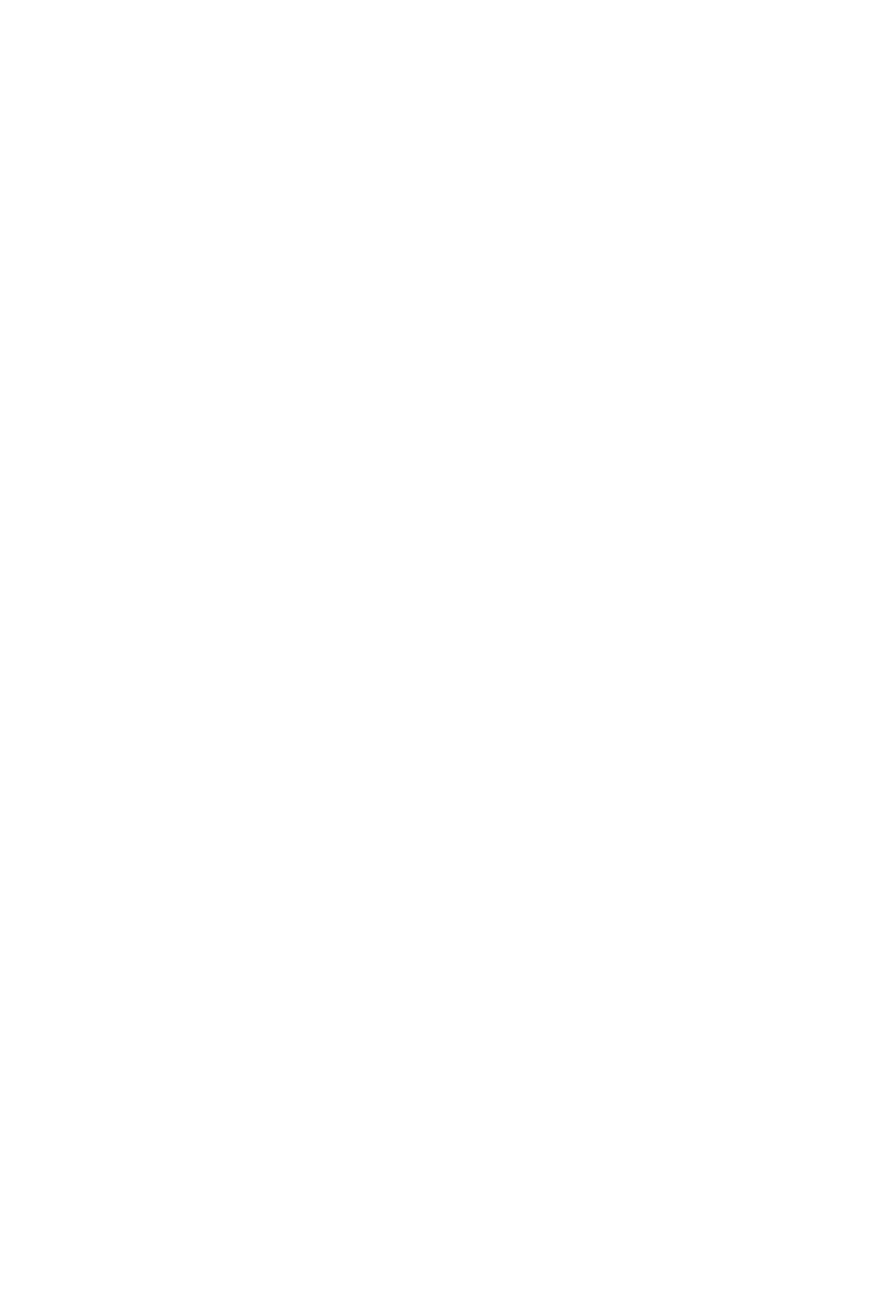
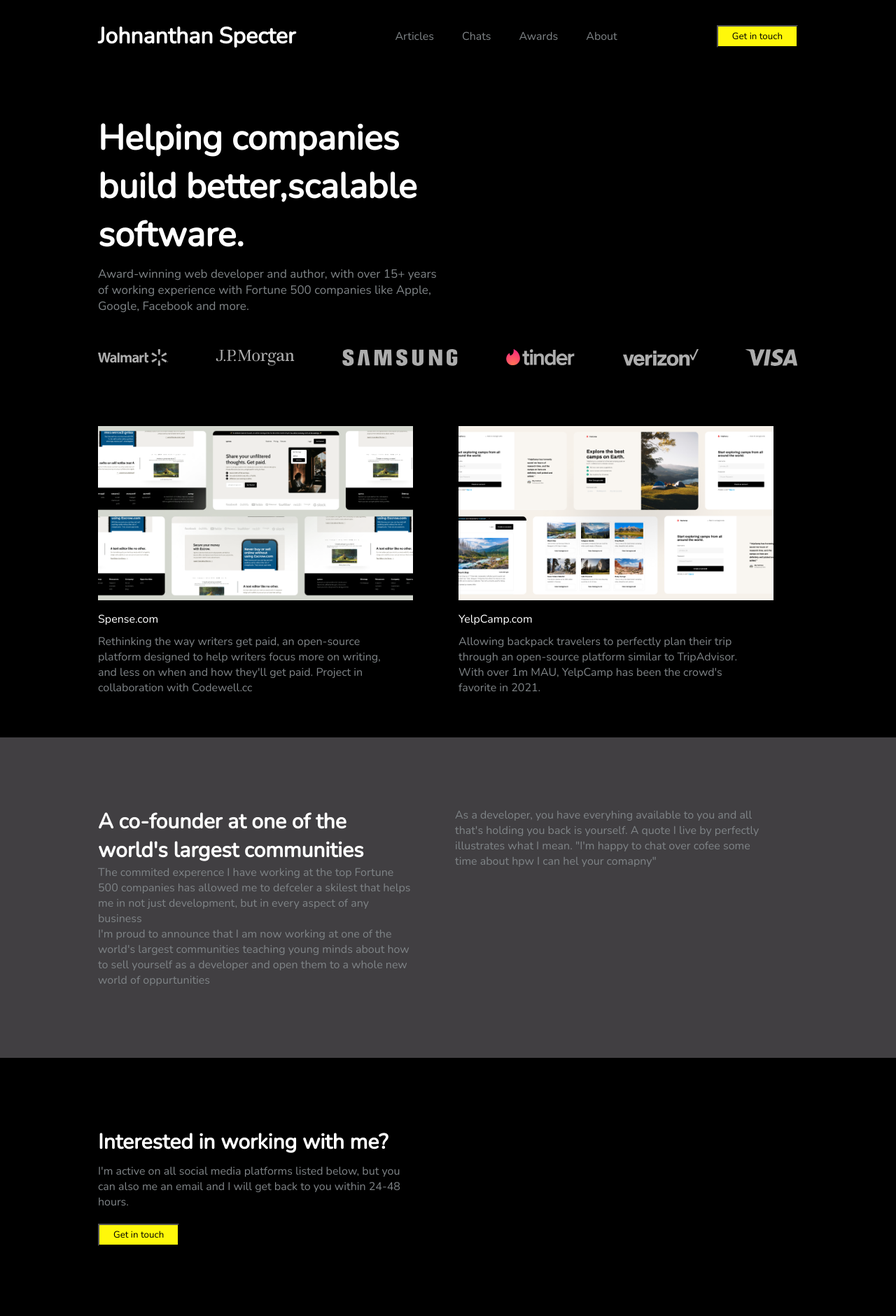
Before and after one commit to arunprasath13/Web-Developer-Portfolio, a plain HTML site: page index.html in a window 1280 px wide. Shown: the whole page at 70% size. Before the commit the page ends 800 px from the top, so only its background shows below. Drawn offline with nearby package versions, Linux system fonts and the light colour scheme.

Commit message:
Till now I have created This for desktop view and Tablet view

```diff
--- a/index.html
+++ b/index.html
@@ -1,12 +1,107 @@
 <!DOCTYPE html>
 <html lang="en">
+
 <head>
     <meta charset="UTF-8">
     <meta http-equiv="X-UA-Compatible" content="IE=edge">
     <meta name="viewport" content="width=device-width, initial-scale=1.0">
     <title>Web Developer Portfolio</title>
+    <link rel="stylesheet" href="style.css">
+    <link rel="preconnect" href="https://fonts.googleapis.com">
+    <link rel="preconnect" href="https://fonts.gstatic.com" crossorigin>
+    <link href="https://fonts.googleapis.com/css2?family=Nunito&display=swap" rel="stylesheet">
 </head>
+
 <body>
+    <header>
+        <div class="container">
+            <div class="inside-header">
+                <h1>Johnanthan Specter</h1>
+                <div class="ul">
+                    <li>Articles</li>
+                    <li>Chats</li>
+                    <li>Awards</li>
+                    <li>About</li>
+                </div>
+                <button>Get in touch</button>
+                <img src="./Assets/Hamburger Menu.svg" id="menu">
+            </div>
+        </div>
+    </header>
+    <section class="mission-section">
+        <div class="container">
+            <div class="moto">
+                <h2>Helping companies build better,scalable software.</h2>
+                <p>Award-winning web developer and author, with over 15+ years of working experience with Fortune 500
+                    companies like Apple, Google, Facebook and more.</p>
+            </div>
+        </div>
+        <section class="sponsers-section">
+            <div class="container">
+                <div class="inside-sponsers-section">
+                    <a><img src="./Assets/Logos/Walmart.svg"></a>
+                    <a><img src="./Assets/Logos/JP Morgan.svg"></a>
+                    <a><img src="./Assets/Logos/Samsung.svg"></a>
+                    <a><img src="./Assets/Logos/Tinder.svg"></a>
+                    <a><img src="./Assets/Logos/Verizon.svg"></a>
+                    <a><img src="./Assets/Logos/Visa.svg"></a>
+                </div>
+            </div>
+        </section>
+        <section>
+            <div class="container">
+                <div class="inside-link-section">
+                    <div class="left-part-of-link-section">
+                        <img src="./Assets/Spense.png">
+                        <a>Spense.com</a>
+                        <p>Rethinking the way writers get paid, an open-source platform designed to help writers focus
+                            more on writing, and less on when and how they'll get paid. Project in collaboration with
+                            Codewell.cc</p>
+                    </div>
+                    <div class="right-part-of-link-section">
+                        <img src="./Assets/YelpCamp.png">
+                        <a>YelpCamp.com</a>
+                        <p>Allowing backpack travelers to perfectly plan their trip through an open-source platform
+                            similar to TripAdvisor. With over 1m MAU, YelpCamp has been the crowd's favorite in 2021.
+                        </p>
+                    </div>
+                </div>
+            </div>
+        </section>
+    </section>
+    <section class="quotes">
+        <div class="container">
+            <div class="inside-quotes-section">
+                <div class="left-part-of-quotes-section">
+                    <h3>A co-founder at one of the world's largest communities</h3>
+                    <p>The commited experence I have working at the top Fortune 500 companies has allowed me to defceler
+                        a skilest that helps me in not just development, but in every aspect of any business</p>
+                    <p>I'm proud to announce that I am now working at one of the world's largest communities teaching
+                        young minds about how to sell yourself as a developer and open them to a whole new world of
+                        oppurtunities
+                    </p>
+                </div>
+                <div class="right-part-of-quotes-section">
+                    <p>
+                        As a developer, you have everyhing available to you and all that's holding you back is yourself.
+                        A quote I live by perfectly illustrates what I mean.
+                        "I'm happy to chat over cofee some time about hpw I can hel your comapny"
+                    </p>
+                </div>
+            </div>
+        </div>
+    </section>
+
+    <section class="work">
+        <div class="container">
+            <div class="inside-work-section">
+                <h3>Interested in working with me?</h3>
+                <p>I'm active on all social media platforms listed below, but you can also me an email and I will get back to you within 24-48 hours.</p>
+                <button>Get in touch</button>
+            </div>
+        </div>
+    </section>
 
 </body>
+
 </html>
--- a/style.css
+++ b/style.css
@@ -0,0 +1,232 @@
+* {
+    padding: 0;
+    margin: 0;
+    box-sizing: border-box;
+    font-family: 'Nunito', sans-serif;
+    /* overflow: hidden; */
+}
+
+:root {
+    --black: #000000;
+    --grey: #7F8487;
+}
+
+header {
+    width: 100%;
+    background-color: var(--black);
+}
+
+.container {
+    max-width: 1000px;
+    margin: 0 auto;
+}
+
+.inside-header {
+    display: flex;
+    justify-content: space-between;
+    align-items: center;
+    padding: 30px 0px;
+}
+
+.inside-header h1 {
+    color: white;
+}
+
+
+.ul {
+    display: flex;
+    align-items: center;
+}
+
+li {
+    list-style-type: none;
+    margin: 0px 20px;
+    color: #7F8487;
+    cursor: pointer;
+}
+
+
+li:hover {
+    color: red;
+}
+
+.inside-header button {
+    padding: 5px 20px;
+    background-color: #FFF80A;
+}
+
+.mission-section {
+    padding: 60px 0px;
+    background-color: var(--black);
+}
+
+.moto h2 {
+    font-size: 50px;
+    width: 50%;
+    color: white;
+}
+
+.moto p {
+    width: 50%;
+    font-size: 17px;
+    margin-top: 10px;
+    color: var(--grey)
+}
+
+.inside-sponsers-section {
+    display: flex;
+    flex-direction: row;
+    flex-wrap: wrap;
+    justify-content: space-between;
+    flex-direction: row;
+    align-items: center;
+    padding: 50px 0px 0px 0px;
+}
+
+.inside-link-section {
+    display: flex;
+    gap: 5px;
+    margin: 80px auto 0 auto;
+}
+
+.inside-link-section .left-part-of-link-section {
+    width: 45%
+}
+
+.inside-link-section .right-part-of-link-section {
+    margin-left: 60px;
+    width: 45%;
+}
+
+.inside-link-section .left-part-of-link-section a,
+.inside-link-section .right-part-of-link-section a {
+    display: block;
+    margin-top: 10px;
+    color: white;
+}
+
+.inside-link-section .left-part-of-link-section p,
+.inside-link-section .right-part-of-link-section p {
+    color: var(--grey);
+    width: 90%;
+    margin-top: 10px;
+    display: block;
+}
+
+.inside-link-section .left-part-of-link-section img,
+.inside-link-section .right-part-of-link-section img {
+    width: 100%;
+    margin-right: 0;
+}
+
+
+.quotes {
+    padding: 100px 0px;
+    background-color: #413F42;
+}
+
+.inside-quotes-section {
+    display: flex;
+}
+
+.left-part-of-quotes-section {
+    width: 45%;
+    color: var(--grey);
+}
+
+.left-part-of-quotes-section h3 {
+    font-size: 30px;
+    color: white;
+}
+
+.right-part-of-quotes-section {
+    width: 45%;
+    margin-left: 60px;
+    color: var(--grey);
+}
+
+.work {
+    padding: 100px 0px;
+    background-color: black;
+}
+
+.inside-work-section {
+    width: 50%;
+    background-color: var(--black);
+}
+
+.inside-work-section h3 {
+    font-size: 30px;
+    color: white;
+}
+
+.inside-work-section p {
+    width: 90%;
+    margin-top: 10px;
+    color: var(--grey)
+}
+
+.inside-work-section button {
+    padding: 5px 20px;
+    background-color: #FFF80A;
+    margin-top: 20px;
+}
+
+#menu {
+    display: none;
+}
+
+
+@media screen and (min-width: 700px) and (max-width: 1049px) {
+    .inside-header .ul {
+        display: none;
+    }
+
+    .inside-header button {
+        display: none;
+    }
+
+    #menu {
+        display: block;
+    }
+
+    header {
+        padding: 20px 50px;
+    }
+
+    .moto h2{
+        text-align: center;
+        width:100%;
+    }
+
+    .moto p{
+        text-align: center;
+        width:100%;
+    }
+    .inside-sponsers-section{
+        width:60%;
+        gap:20px;
+        margin:0 auto;
+        justify-content: space-evenly;
+    }
+    .inside-link-section{
+        flex-direction: column;
+        margin:90px auto;
+        padding-bottom:-40px;
+    }
+    .inside-link-section .left-part-of-link-section{
+        width:80%;
+        margin:0 auto;
+    }
+
+    .inside-link-section .left-part-of-link-section a{
+        font-size:40px;
+    }
+    .inside-link-section .right-part-of-link-section{
+        width:80%;
+        margin:40px auto;
+    }
+    .inside-link-section .right-part-of-link-section a{
+        font-size:40px;
+    }
+}
```
